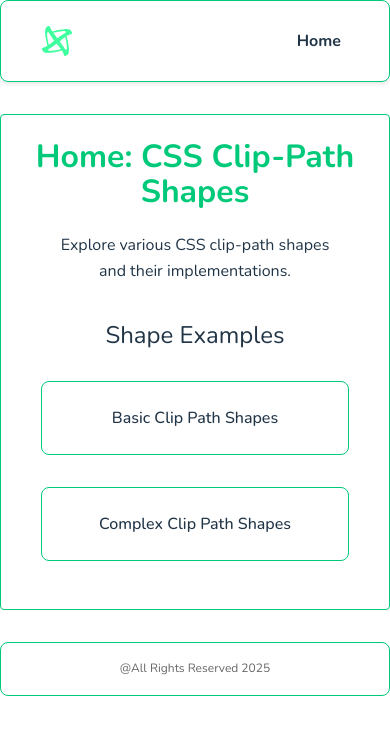
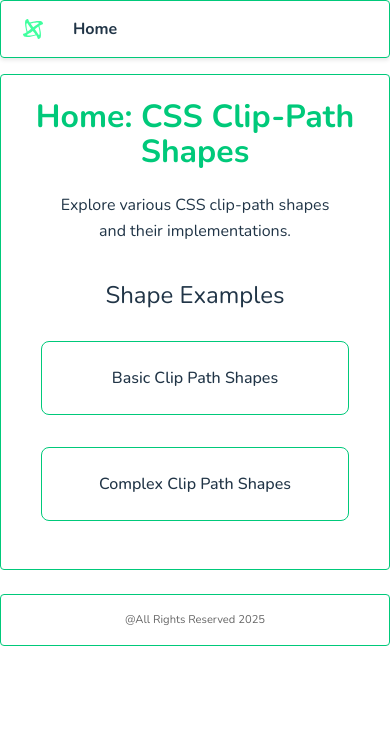
Before and after one commit to allasas11/css-clip-path-shapes, a React (Vite) app: page / in a window 390 px wide. Shown: the top 734 px of the page. Built offline with nearby package versions, Linux system fonts and the light colour scheme.

Commit message:
css components styles to scss using variables, mixins and nesting

```diff
--- a/src/components/FooterNavigation.module.scss
+++ b/src/components/FooterNavigation.module.scss
@@ -1,20 +1,34 @@
-.footerNavigation {
-    background-color: var(--bg-color);
-    border: 1px solid var(--accent-color);
-    border-radius: 0.5rem;
-    padding: 1rem 0;
-    margin-top: 2rem;
+$max-width: 1280px;
+$border-radius: clamp(0.25rem, 1vw, 0.5rem);
+$padding: clamp(1rem, 2vw, 2rem);
+$margin-top: clamp(1.5rem, 3vw, 2.5rem);
+$font-size-small: clamp(0.7rem, 1.5vw, 0.875rem);
+
+@mixin container {
+  max-width: $max-width;
+  margin: 0 auto;
+  padding: 0 $padding;
 }
 
-.footerContent {
-    max-width: 1200px;
-    margin: 0 auto;
-    padding: 0 1rem;
-    text-align: center;
+@mixin textCenter {
+  text-align: center;
 }
 
-.footerContent p {
-    color: var(--muted-color);
-    margin: 0;
-    font-size: 0.75rem;
+.footerNavigation {
+  background-color: var(--bg-color);
+  border: 1px solid var(--accent-color);
+  border-radius: $border-radius;
+  padding: $padding 0;
+  margin-top: $margin-top;
+
+  .footerContent {
+    @include container;
+    @include textCenter;
+
+    p {
+      color: var(--muted-color);
+      margin: 0;
+      font-size: $font-size-small;
+    }
+  }
 }
--- a/src/components/MainContainer.module.scss
+++ b/src/components/MainContainer.module.scss
@@ -1,8 +1,17 @@
+$max-width: 1280px;
+$container-padding: clamp(1.5rem, 5vw, 3rem);
+$border-radius: clamp(0.25rem, 1vw, 0.5rem);
+
+@mixin containerBase {
+  max-width: $max-width;
+  margin: 0 auto;
+  text-align: center;
+  border: 1px solid var(--accent-color);
+  border-radius: $border-radius;
+}
+
 .mainContainer {
-    max-width: 1280px;
-    margin: 0 auto;
-    text-align: center;
-    border: 1px solid var(--accent-color);
-    padding: clamp(1.5rem, 5vw, 3rem);
-    border-radius: clamp(0.25rem, 1vw, 0.5rem);
+  @include containerBase;
+  padding: $container-padding;
+  background-color: var(--bg-color);
 }
--- a/src/components/MainNavigation.module.scss
+++ b/src/components/MainNavigation.module.scss
@@ -1,38 +1,82 @@
+$nav-gap: clamp(1rem, 4vw, 3rem);
+$nav-padding: clamp(0.75rem, 2vw, 1rem) clamp(1rem, 3vw, 2rem);
+$nav-border-radius: clamp(0.25rem, 1vw, 0.5rem);
+$nav-margin-bottom: clamp(1rem, 3vw, 2rem);
+$logo-size: clamp(32px, 6vw, 48px);
+$link-padding: clamp(0.25rem, 1vw, 0.5rem) clamp(0.5rem, 2vw, 1rem);
+$link-border-radius: clamp(0.125rem, 0.5vw, 0.25rem);
+$transition-duration: 0.3s;
+
+@mixin flexCenter {
+  display: flex;
+  align-items: center;
+  justify-content: center;
+}
+
+@mixin linkBase {
+  text-decoration: none;
+  color: var(--text-color);
+  font-weight: bold;
+  padding: $link-padding;
+  border-radius: $link-border-radius;
+  transition: background-color $transition-duration, color $transition-duration;
+}
+
 .mainNavigation {
   display: flex;
   justify-content: space-between;
   align-items: center;
-    gap: 3rem;
+  gap: $nav-gap;
   background-color: var(--nav-background);
-    padding: 1rem 2rem;
+  padding: $nav-padding;
   box-shadow: 0 2px 4px rgba(0, 0, 0, 0.1);
-    border-radius: 0.5rem;
+  border-radius: $nav-border-radius;
   border: 1px solid var(--accent-color);
-    margin-bottom: 2rem;
-}
+  margin-bottom: $nav-margin-bottom;
+
+  .navigationContainer {
+      flex: 1;
+
       .navigationList {
          list-style: none;
          display: flex;
-   gap: 1rem;
+         gap: clamp(0.5rem, 2vw, 1rem);
          width: 100%;
-}
+         margin: 0;
+         padding: 0;
 
          .navigationItem {
             margin: 0;
+            padding: 0;
+
+            .navigationLink {
+               @include linkBase;
+
+               &:hover {
+                  background-color: var(--accent-color);
+                  color: var(--bg-color);
                }
-.navigationLink {
-   text-decoration: none;
-   color: var(--text-color);
-   font-weight: bold;
-   padding: 0.5rem 1rem;
-   border-radius: 0.25rem;
-   transition: background-color 0.3s, color 0.3s;
+
+               &:focus {
+                  outline: 2px solid var(--accent-color);
+                  outline-offset: 2px;
+               }
+         }
+         }
+      }
    }
 
   .logoContainer {
-   display: flex;
-   align-items: center;
-   justify-content: center;
-   height: 48px;
-   width: 48px;
+      @include flexCenter;
+      height: $logo-size;
+      width: $logo-size;
+      flex-shrink: 0;
+
+      .logoWrapper {
+         display: block;
+         width: 100%;
+         height: 100%;
+         object-fit: contain;
       }
+   }
+}
```
Lines whose indentation alone changed are shown as unchanged.
